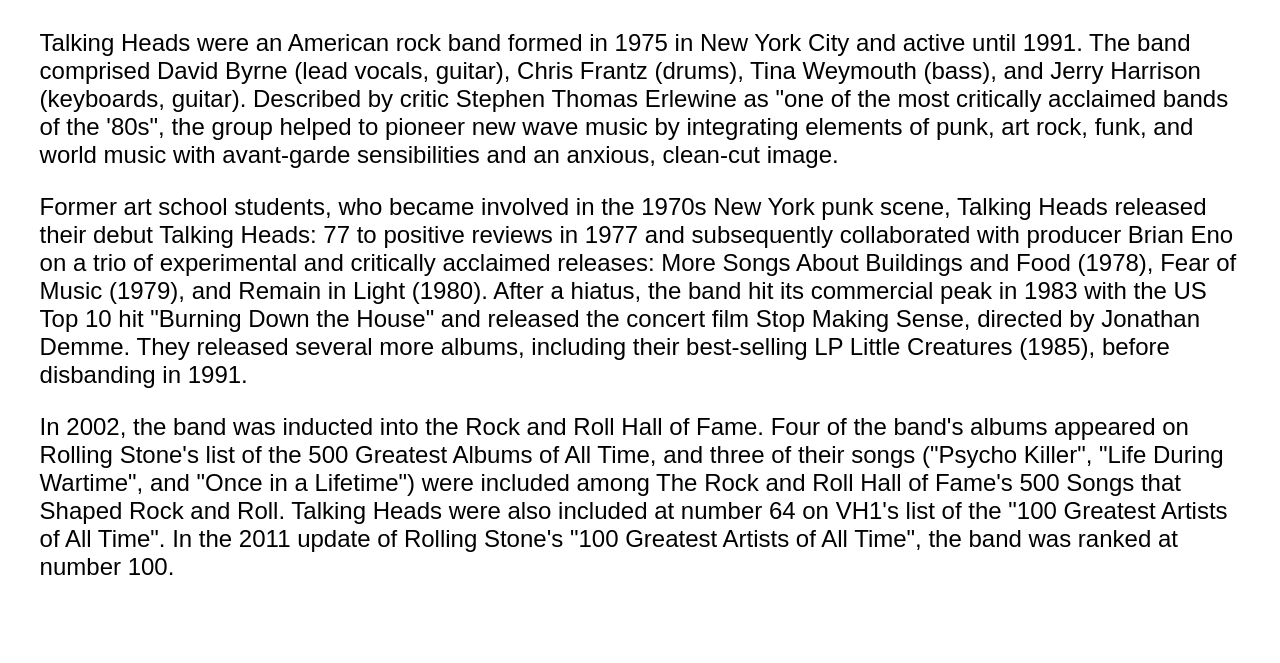
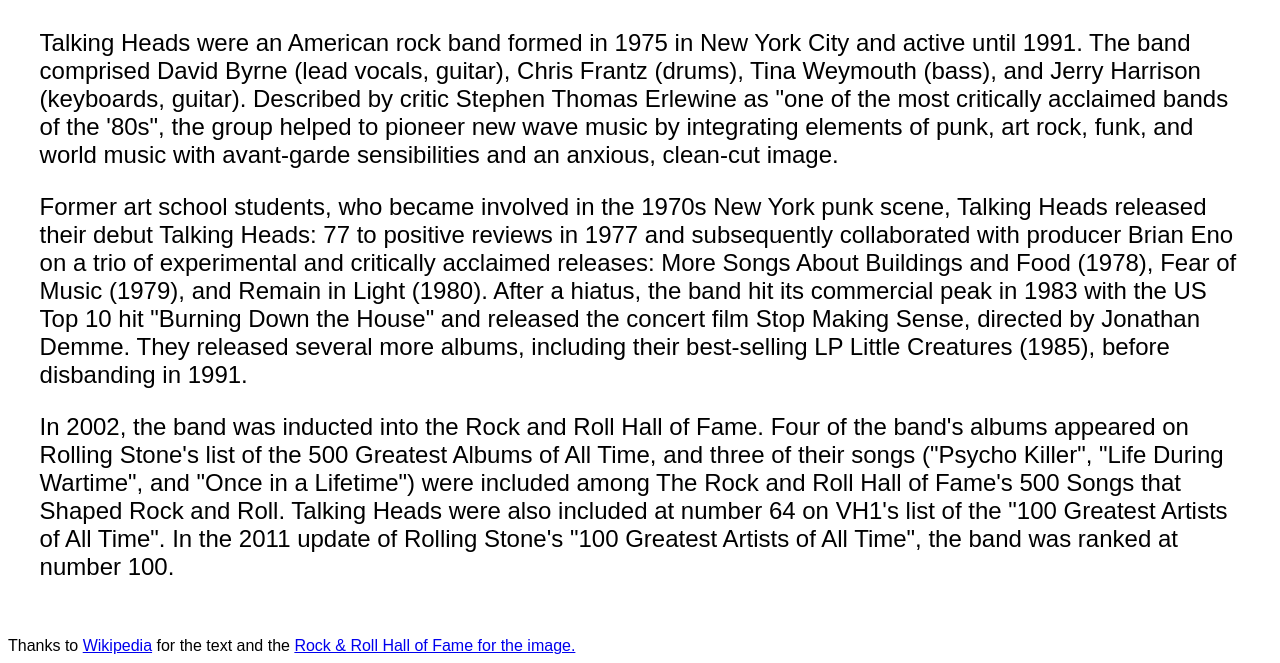
Before and after one commit to kgdiem/tribute-page, a plain HTML site: page index.html in a window 1280 px wide. Shown: the part 1058-1721 px from the top of the page. Drawn offline with Linux system fonts and the light colour scheme; a web font is replaced by a local one.

Commit message:
add sources in footer

```diff
--- a/index.html
+++ b/index.html
@@ -25,6 +25,9 @@
             </div>
         </section>
 
-        <script src="resources/js/index.js"></script>
+        <footer>
+            Thanks to <a href="https://en.wikipedia.org/wiki/Talking_Heads">Wikipedia</a> for the text and the <a href="https://www.rockhall.com/">Rock & Roll Hall of Fame for the image.</a>
+            <script src="resources/js/index.js"></script>
+        </footer>
     </body>
 </html>
```
